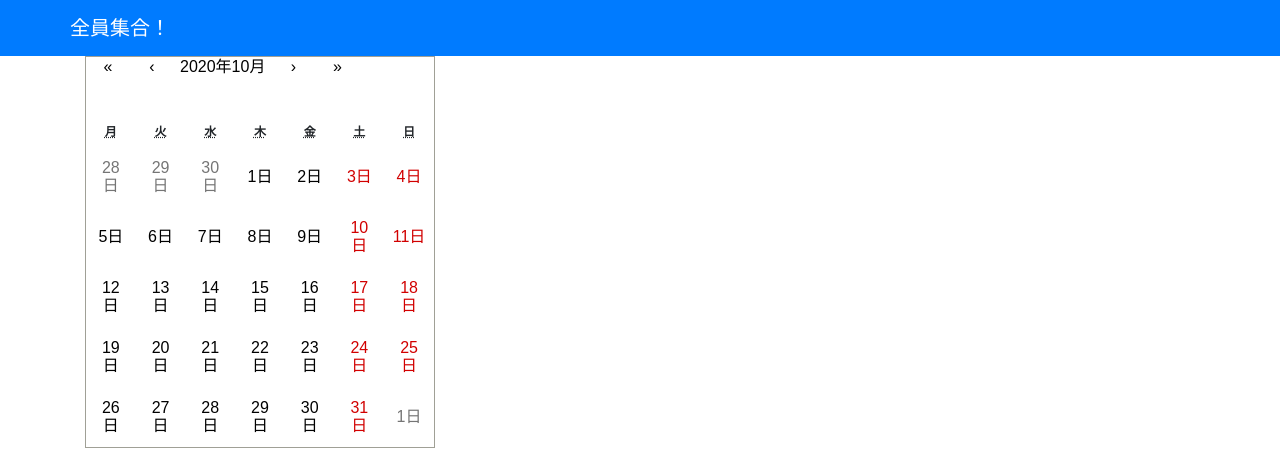
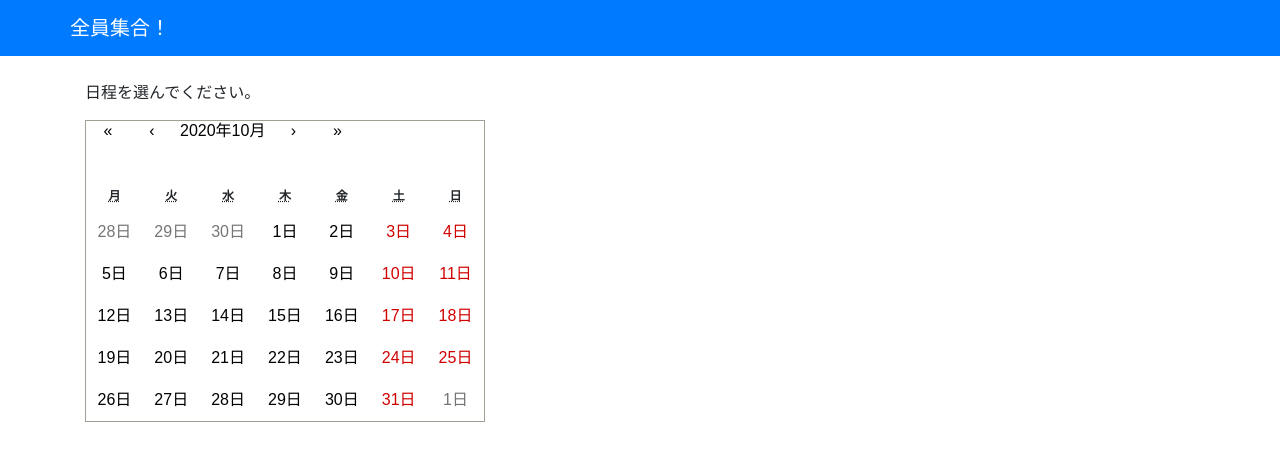
Before and after one commit to solt9029/all-gather-client, a React (Create React App) app: page /schedules/new in a window 1280 px wide. Shown: the top 472 px of the page. Built offline with nearby package versions, Linux system fonts and the light colour scheme.

Commit message:
Add text

```diff
--- a/src/App.jsx
+++ b/src/App.jsx
@@ -6,7 +6,7 @@ import { Navbar, Container, NavbarBrand } from 'react-bootstrap';
 export function App() {
   return (
     <>
-      <Navbar bg="primary" variant="dark">
+      <Navbar bg="primary" variant="dark" className="mb-4">
         <Container>
           <NavbarBrand>全員集合！</NavbarBrand>
         </Container>
--- a/src/pages/schedules/Calendar.css
+++ b/src/pages/schedules/Calendar.css
@@ -1,5 +1,5 @@
 .react-calendar {
-  width: 350px;
+  width: 400px;
   max-width: 100%;
   background: white;
   border: 1px solid #a0a096;
--- a/src/pages/schedules/New.jsx
+++ b/src/pages/schedules/New.jsx
@@ -3,6 +3,7 @@ import ReactCalendar from 'react-calendar';
 import './Calendar.css';
 import dayjs from 'dayjs';
 import 'dayjs/locale/ja';
+import { Row, Col } from 'react-bootstrap';
 
 dayjs.locale('ja');
 
@@ -15,7 +16,6 @@ function Calendar() {
   const [dates, setDates] = useState([]);
 
   const onClickDay = (date) => {
-    console.log('aaa');
     if (isDateIncluded(dates, date)) {
       setDates(removeDate(dates, date));
     } else {
@@ -30,11 +30,20 @@ function Calendar() {
   };
 
   return (
-    <ReactCalendar
-      locale="ja"
-      tileClassName={tileClassName}
-      onClickDay={onClickDay}
-    />
+    <>
+      <Row className="mb-3">
+        <Col>日程を選んでください。</Col>
+      </Row>
+      <Row>
+        <Col>
+          <ReactCalendar
+            locale="ja"
+            tileClassName={tileClassName}
+            onClickDay={onClickDay}
+          />
+        </Col>
+      </Row>
+    </>
   );
 }
 
```
